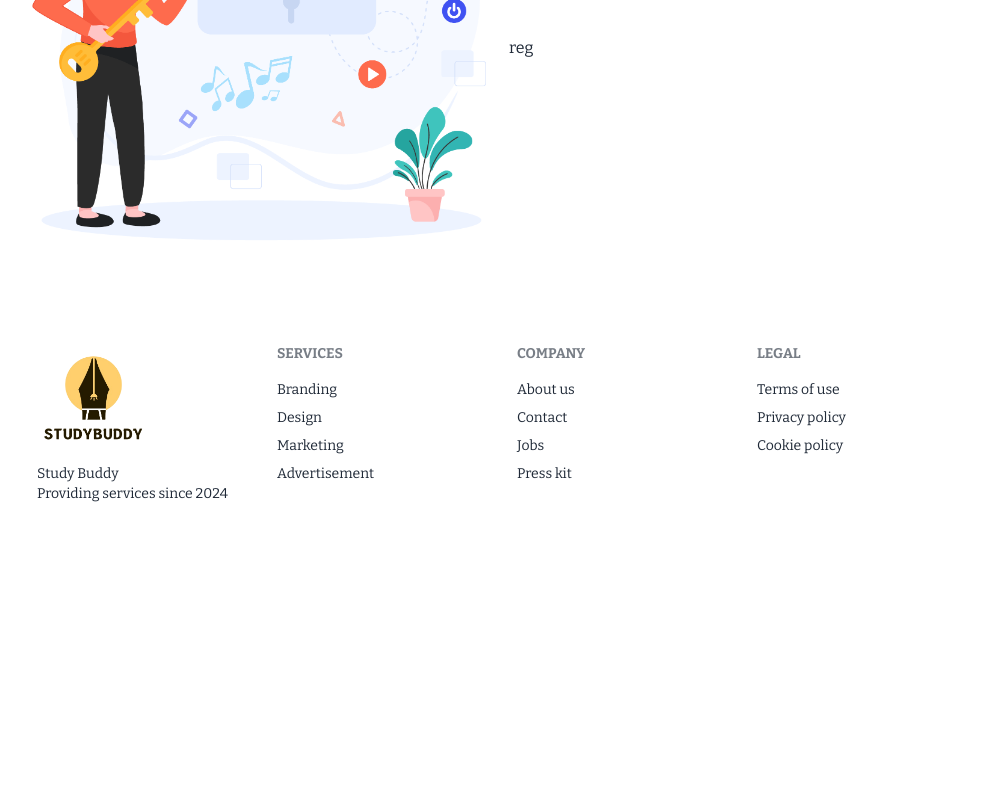
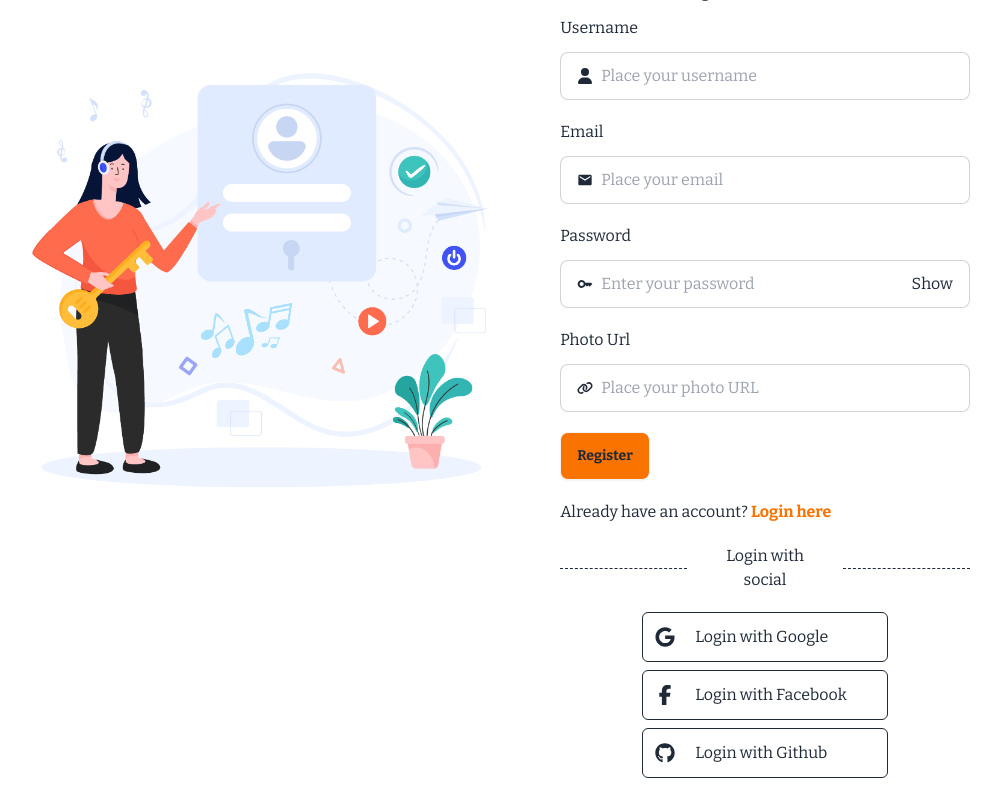
Before and after one commit to nawfs254/studdy-buddy-client, a React (Vite) app: page /registration/register in a window 1280 px wide. Shown: the part 320-1120 px from the top of the page, without its empty margins (131-1132 px from the left). Before the commit the page ends 864 px from the top, so only its background shows below. Built offline with nearby package versions, Linux system fonts and the light colour scheme.

Commit message:
added register page (designed only)

```diff
--- a/index.html
+++ b/index.html
@@ -4,7 +4,7 @@
     <meta charset="UTF-8" />
     <link rel="icon" type="image/svg+xml" href="./src/assets/favicon.png" />
     <meta name="viewport" content="width=device-width, initial-scale=1.0" />
-    <title>Studdy Buddy</title>
+    <title>Study Buddy</title>
   </head>
   <body>
     <div id="root"></div>
--- a/src/Pages/Registration/Login.jsx
+++ b/src/Pages/Registration/Login.jsx
@@ -2,6 +2,7 @@ import React from 'react';
 import logo from "../../assets/logo-study-buddy.png"
 import { MdEmail, MdKey } from 'react-icons/md';
 import { FaFacebookF, FaGithub, FaGoogle } from 'react-icons/fa6';
+import { Link } from 'react-router-dom';
 
 const Login = () => {
     return (
@@ -35,6 +36,8 @@ const Login = () => {
                 </div>
 
                 <button className="btn bg-orange hover:bg-purple hover:text-white font-bold">Login</button>
+
+                <p>New Here? <Link to="/registration/register"><span className="text-orange font-bold">Create an account</span></Link></p>
             </form>
 
 
--- a/src/Pages/Registration/Register.jsx
+++ b/src/Pages/Registration/Register.jsx
@@ -1,9 +1,89 @@
-import React from 'react';
+import logo from "../../assets/logo-study-buddy.png"
+import { FaFacebookF, FaGithub, FaGoogle, FaLink, FaUser } from 'react-icons/fa6';
+import { MdEmail, MdKey } from 'react-icons/md';
+import { Link } from "react-router-dom";
 
 const Register = () => {
     return (
         <div>
-            reg
+            <div className='w-full mx-auto text-center space-y-3 my-3'>
+                <div className='w-full'>
+                    <img src={logo} alt="" className='w-28 h-28 mx-auto' />
+                </div>
+                <h1 className='text-4xl font-bold'>Register</h1>
+                <p>Register to know more</p>
+            </div>
+
+            <form action="" className='w-4/5 mx-auto space-y-5'>
+                <div className='space-y-3'>
+                    <p>Username</p>
+                    <label className="input input-bordered flex items-center gap-2">
+                        <FaUser />
+                        <input type="text" name='username' className="grow" placeholder="Place your username" />
+                    </label>
+                </div>
+
+                <div className='space-y-3'>
+                    <p>Email</p>
+                    <label className="input input-bordered flex items-center gap-2">
+                        <MdEmail />
+                        <input type="text" name='email' className="grow" placeholder="Place your email" />
+                    </label>
+                </div>
+
+                <div className='space-y-3'>
+                    <p>Password</p>
+                    <label className="input input-bordered flex items-center gap-2">
+                        <MdKey />
+                        <input type="Password" name='password' className="grow" placeholder="Enter your password" />
+                        <button>
+                            Show
+                        </button>
+                    </label>
+                </div>
+
+                <div className='space-y-3'>
+                    <p>Photo Url</p>
+                    <label className="input input-bordered flex items-center gap-2">
+                        <FaLink />
+                        <input type="text" name='photoUrl' className="grow" placeholder="Place your photo URL" />
+                    </label>
+                </div>
+
+                <button className="btn bg-orange hover:bg-purple hover:text-white font-bold">Register</button>
+
+                <p>Already have an account? <Link to="/registration/register"><span className="text-orange font-bold">Login here</span></Link></p>
+            </form>
+
+
+            <div className='text-center my-5 w-4/5 mx-auto'>
+                <div className='flex justify-center items-center gap-5'>
+                    <hr className='w-1/3 border-dashed' /><p>Login with social</p><hr className='w-1/3 border-dashed' />
+                </div>
+
+                <div className='my-5 flex flex-col gap-2 w-4/5 lg:w-3/5 mx-auto'>
+                    <button className='border p-3 rounded-md hover:bg-orange hover:border-orange transition-all'>
+                        <div className='flex items-center gap-5'>
+                            <FaGoogle size='1.25rem' />
+                            <p>Login with Google</p>
+                        </div>
+                    </button>
+
+                    <button className='border p-3 rounded-md hover:bg-orange hover:border-orange transition-all'>
+                        <div className='flex items-center gap-5'>
+                            <FaFacebookF size='1.25rem' />
+                            <p>Login with Facebook</p>
+                        </div>
+                    </button>
+
+                    <button className='border p-3 rounded-md hover:bg-orange hover:border-orange transition-all'>
+                        <div className='flex items-center gap-5'>
+                            <FaGithub size='1.25rem' />
+                            <p>Login with Github</p>
+                        </div>
+                    </button>
+                </div>
+            </div>
         </div>
     );
 };
```
